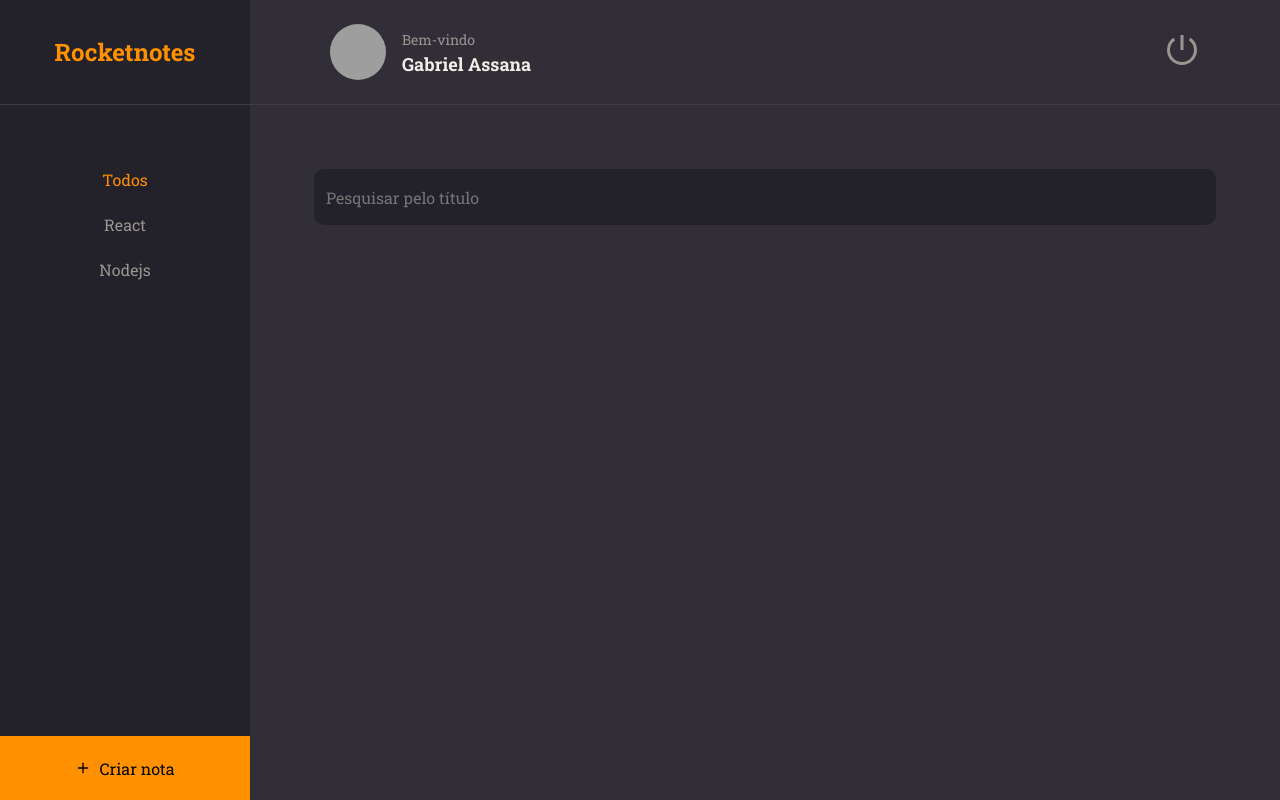
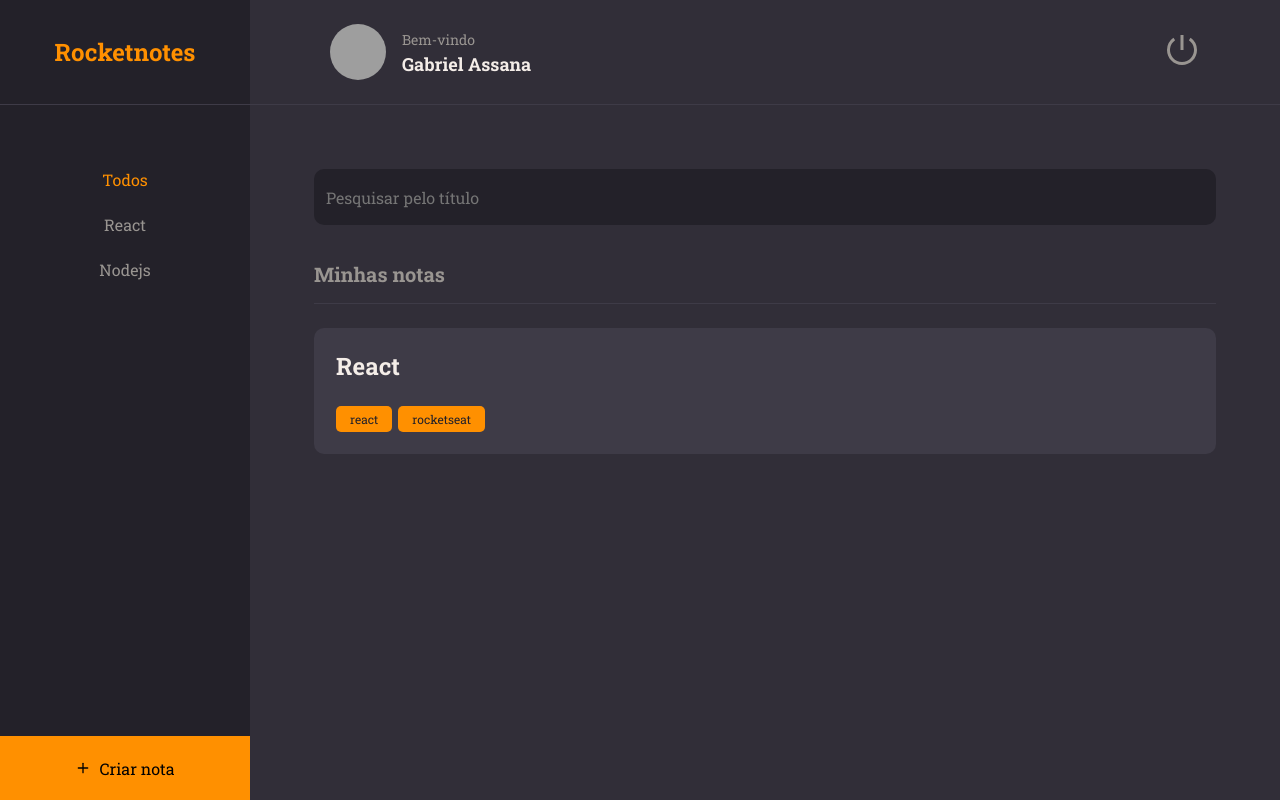
Before and after one commit to gabriel-assana/RocketNotes-Frontend, a React (Vite) app: page / in a window 1280 px wide. Built offline with nearby package versions, Linux system fonts and the light colour scheme; grey boxes are pictures that could not be loaded.

Commit message:
Criando componente de Notas

```diff
--- /dev/null
+++ b/src/components/Note/index.jsx
@@ -0,0 +1,19 @@
+import { Tag } from '../Tag';
+import { Container } from './styles';
+
+export function Note({ data, ...rest }){
+    return(
+        <Container {...rest}>
+            <h1>{data.title}</h1>
+
+            {
+                data.tags &&
+                <footer>
+                    {
+                        data.tags.map(tag => <Tag key={ tag.id }  title={ tag.name } />)
+                    }
+                </footer>
+            }
+        </Container>
+    )
+}
--- /dev/null
+++ b/src/components/Note/styles.js
@@ -0,0 +1,27 @@
+import styled from 'styled-components';
+
+export const Container = styled.button`
+    width: 100%;
+    background-color: ${({ theme }) => theme.COLORS.BACKGROUND_700};
+
+    border: none;
+    border-radius: 10px;
+
+    padding: 22px;
+    margin-bottom: 16px;
+
+    > h1 {
+        flex: 1;
+        text-align: left;
+        font-weight: 700;
+        font-size: 24px;
+        color: ${({ theme }) => theme.COLORS.WHITE };
+    }
+
+    > footer {
+        width: 100%;
+        display: flex;
+        margin-top: 24px;
+    }
+
+`
--- a/src/components/Tag/index.jsx
+++ b/src/components/Tag/index.jsx
@@ -1,9 +1,9 @@
 import { Container } from './styles';
 
-export function Tag({ title }) {
+export function Tag({ title, ...rest }) {
 
     return(
-        <Container>
+        <Container {...rest} >
             {title}
         </Container>
     );
--- a/src/pages/Home/index.jsx
+++ b/src/pages/Home/index.jsx
@@ -3,6 +3,8 @@
 import { ButtonText } from '../../components/ButtonText';
 import { Header } from '../../components/Header';
 import { Input } from '../../components/Input';
+import { Note } from '../../components/Note';
+import { Section } from '../../components/Section';
 import { Brand, Container, Content, Menu, NewNote, Search } from './styles';
 
 export function Home() {
@@ -25,7 +27,16 @@
             </Search>
 
             <Content>
-
+                <Section title="Minhas notas">
+                    <Note data={{
+                            title: 'React',
+                            tags: [
+                                { id: '1', name: 'react'},
+                                { id: '2', name: 'rocketseat'}
+                            ]
+                        }}
+                    />
+                </Section>
             </Content>
 
             <NewNote>
--- a/src/pages/Home/styles.js
+++ b/src/pages/Home/styles.js
@@ -38,7 +38,12 @@
 
 `;
 
-export const Content = styled.div``;
+export const Content = styled.div`
+    grid-area: content;
+    padding: 0px 64px;
+
+    overflow-y: auto;
+`;
 
 export const Menu = styled.ul`
     grid-area: menu;
```
